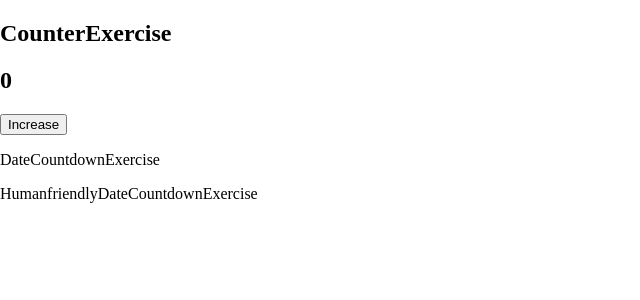
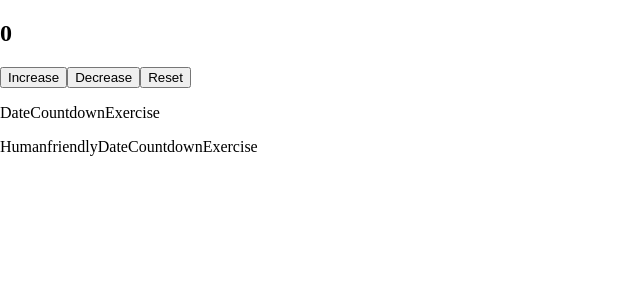
Before and after one commit to cygni/cygni-external-react-workshop, a React (Create React App) app: page / in a window 1280 px wide. Shown: the top 300 px of the page, without its empty margins (0-640 px from the left). Built offline with nearby package versions, Linux system fonts and the light colour scheme.

Commit message:
CounterExercise complete without style

```diff
--- a/src/CounterExercise.js
+++ b/src/CounterExercise.js
@@ -5,9 +5,10 @@ export default function ClickCounterExercise() {
   const [count, setCount] = useState(0);
   return (
     <section>
-      <h1>CounterExercise</h1>
       <h2>{count}</h2>
       <button onClick={() => setCount(count + 1)}>Increase</button>
+      <button onClick={() => setCount(count - 1)}>Decrease</button>
+      <button onClick={() => setCount(0)}>Reset</button>
     </section>
   );
 }
```
